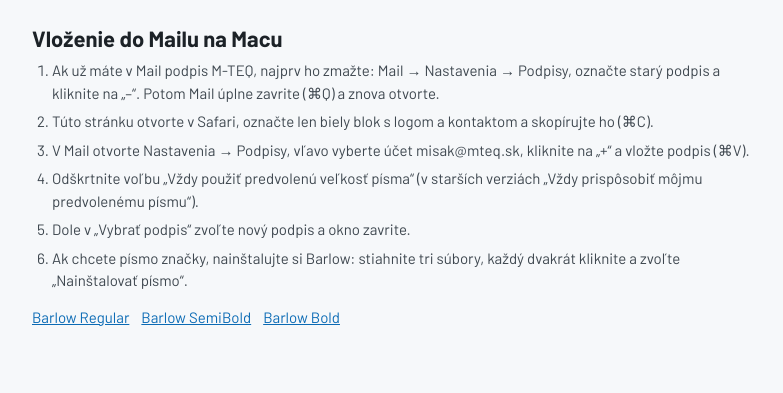
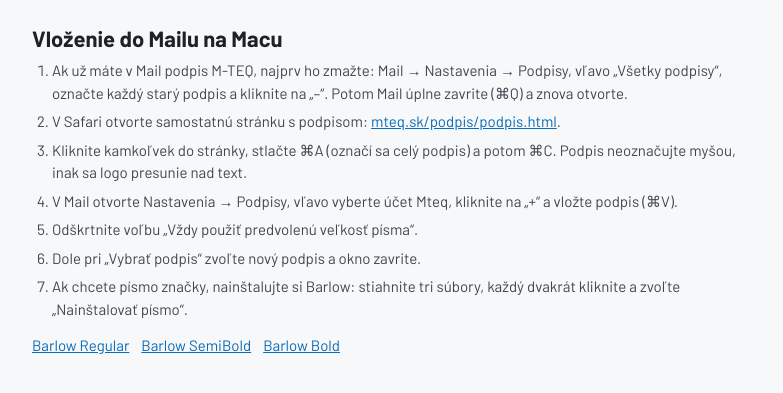
Before and after one commit to erikscalegroup-blip/nahled-836194725018, a plain HTML site: page podpis/index.html in a window 1280 px wide. Shown: the part 233-626 px from the top of the page, without its empty margins (248-1031 px from the left). Drawn offline with Linux system fonts and the light colour scheme.

Commit message:
Podpis: samostatna stranka na skopirovanie celeho podpisu (Cmd+A), upraveny navod

```diff
--- a/podpis/index.html
+++ b/podpis/index.html
@@ -41,11 +41,12 @@ a{color:#0B6BB5}
 </div>
 <h1>Vloženie do Mailu na Macu</h1>
 <ol>
-<li>Ak už máte v Mail podpis M-TEQ, najprv ho zmažte: Mail → Nastavenia → Podpisy, označte starý podpis a kliknite na „–“. Potom Mail úplne zavrite (⌘Q) a znova otvorte.</li>
-<li>Túto stránku otvorte v Safari, označte len biely blok s logom a kontaktom a skopírujte ho (⌘C).</li>
-<li>V Mail otvorte Nastavenia → Podpisy, vľavo vyberte účet misak@mteq.sk, kliknite na „+“ a vložte podpis (⌘V).</li>
-<li>Odškrtnite voľbu „Vždy použiť predvolenú veľkosť písma“ (v starších verziách „Vždy prispôsobiť môjmu predvolenému písmu“).</li>
-<li>Dole v „Vybrať podpis“ zvoľte nový podpis a okno zavrite.</li>
+<li>Ak už máte v Mail podpis M-TEQ, najprv ho zmažte: Mail → Nastavenia → Podpisy, vľavo „Všetky podpisy“, označte každý starý podpis a kliknite na „–“. Potom Mail úplne zavrite (⌘Q) a znova otvorte.</li>
+<li>V Safari otvorte samostatnú stránku s podpisom: <a href="/podpis/podpis.html">mteq.sk/podpis/podpis.html</a>.</li>
+<li>Kliknite kamkoľvek do stránky, stlačte ⌘A (označí sa celý podpis) a potom ⌘C. Podpis neoznačujte myšou, inak sa logo presunie nad text.</li>
+<li>V Mail otvorte Nastavenia → Podpisy, vľavo vyberte účet Mteq, kliknite na „+“ a vložte podpis (⌘V).</li>
+<li>Odškrtnite voľbu „Vždy použiť predvolenú veľkosť písma“.</li>
+<li>Dole pri „Vybrať podpis“ zvoľte nový podpis a okno zavrite.</li>
 <li>Ak chcete písmo značky, nainštalujte si Barlow: stiahnite tri súbory, každý dvakrát kliknite a zvoľte „Nainštalovať písmo“.</li>
 </ol>
 <p class="pisma"><a href="/podpis/Barlow-Regular.ttf">Barlow Regular</a><a href="/podpis/Barlow-SemiBold.ttf">Barlow SemiBold</a><a href="/podpis/Barlow-Bold.ttf">Barlow Bold</a></p>
```
Also changed, not shown: podpis/podpis.html (+11 -0 lines).
